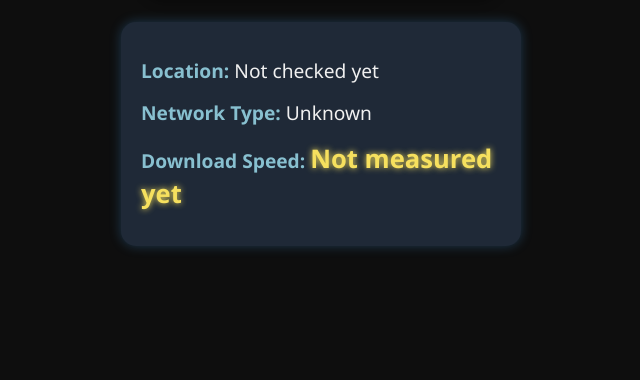
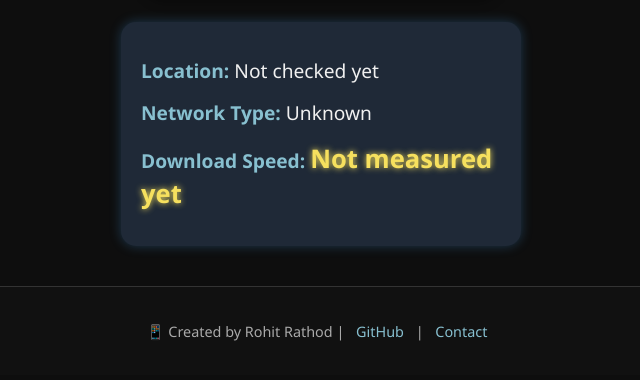
Before and after one commit to rohittt-1505/Internet-Speed-Test, a plain HTML site: page index.html in a window 1280 px wide. Shown: the part 156-536 px from the top of the page, without its empty margins (319-959 px from the left). Drawn offline with Linux system fonts and the light colour scheme.

Commit message:
footer add

```diff
--- a/index.html
+++ b/index.html
@@ -16,6 +16,10 @@
     <p><strong>Download Speed:</strong> <span id="speed">Not measured yet</span></p>
   </div>
 
+  <footer>
+    <p>📱 Created by Rohit Rathod | <a href="https://github.com/rohittt-1505">GitHub</a> | <a href="#">Contact</a></p>
+  </footer>
+
   <script src="script.js"></script>
 </body>
 </html>
--- a/styles.css
+++ b/styles.css
@@ -74,3 +74,25 @@ button#startBtn:hover {
     font-size: 1.6rem;
   }
 }
+
+footer {
+  margin-top: 40px;
+  text-align: center;
+  font-size: 0.9rem;
+  color: #aaa;
+  padding: 20px 10px;
+  width: 100%;
+  background-color: #111;
+  border-top: 1px solid #333;
+}
+
+footer a {
+  color: #88c0d0;
+  text-decoration: none;
+  margin: 0 8px;
+  transition: color 0.3s ease;
+}
+
+footer a:hover {
+  color: #f6e05e;
+}
```
